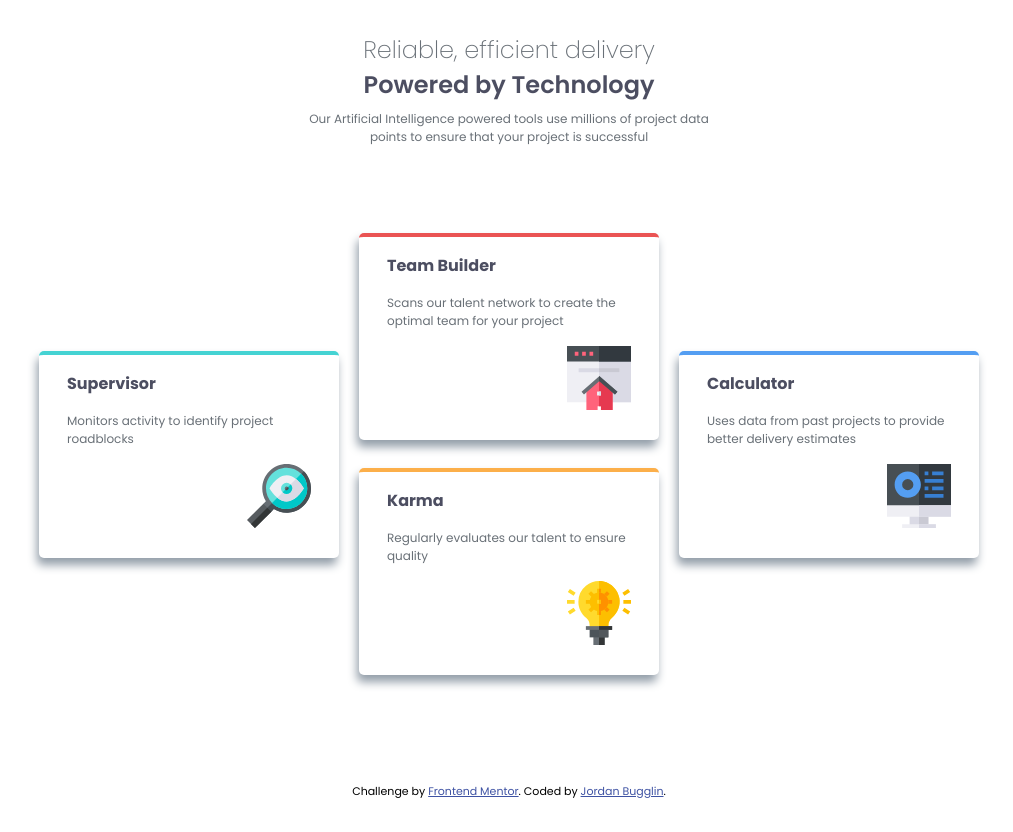
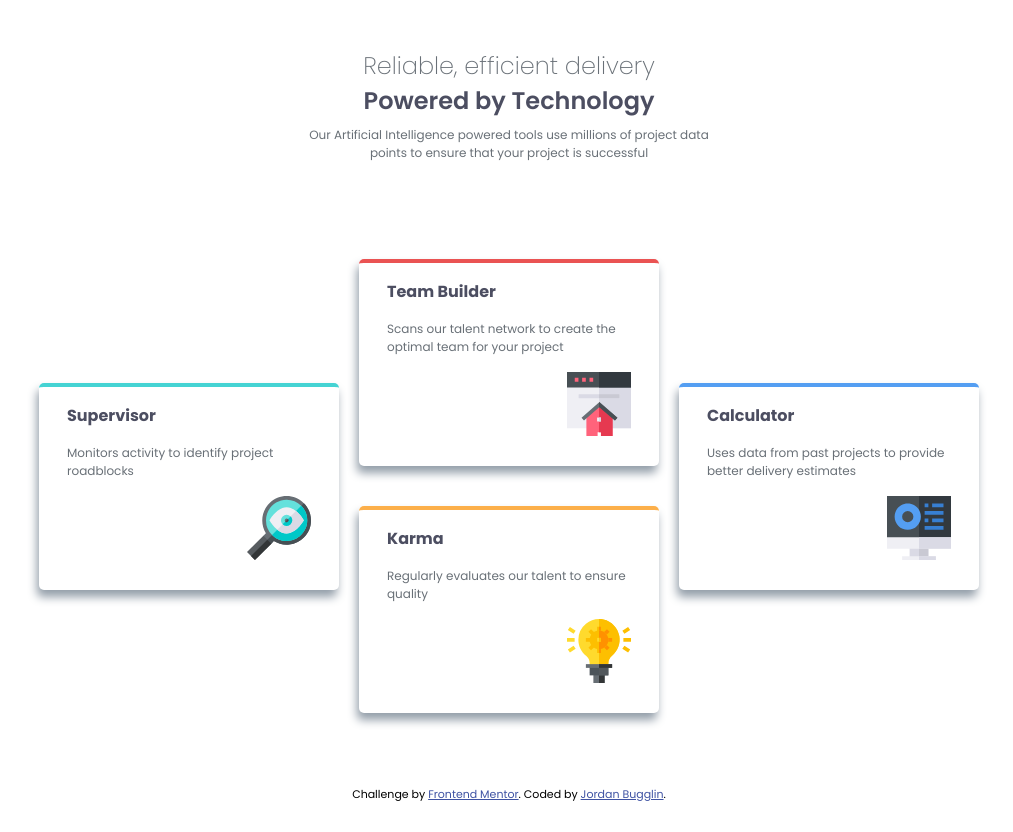
Before and after one commit to Jbugglin/4-card-feature, a plain HTML site: page index.html in a window 1280 px wide. Shown: the whole page, without its empty margins (131-1144 px from the left). After the commit the page ends 803 px from the top, so only its background shows below. Drawn offline with Linux system fonts and the light colour scheme.

Commit message:
Update style.css

```diff
--- a/style.css
+++ b/style.css
@@ -42,6 +42,20 @@ body {
     font-family: "Poppins", sans-serif;
 }
 
+header {
+    padding: 1rem;
+    text-align: center;
+}
+
+header h1 {
+    font-size: 24px;
+    margin: 1rem 0rem;
+}
+
+header p {
+    font-size: 16px;
+    margin: 0.5rem 0rem;
+}
 main {
     max-width: 375px;
     height: auto;
@@ -68,6 +82,7 @@ header p {
     height: fit-content;
     border-radius: 5px;
     padding: 1rem 1.75rem 1.5rem;
+    margin: 1rem 0rem;
     box-shadow: -2px 7px 10px var(--shadow-grey);
 }
 
@@ -100,13 +115,6 @@ header p {
 
 #calculator-card {
     border-top: 4px solid var(--blue);
-}
-
-footer {
-    position: absolute;
-    bottom: 0;
-    width: 100%;
-    text-align: center;
 }
 
 /* Non-viewport styling */
```
